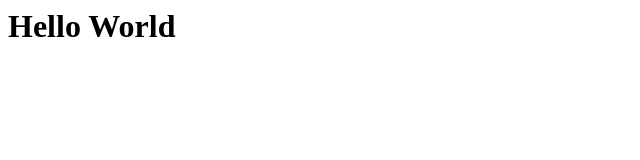
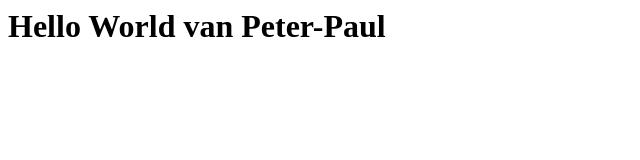
Before and after one commit to ppkurstjens/cicddemo, a plain HTML site: page public-html/index.html in a window 1280 px wide. Shown: the whole page, without its empty margins (0-640 px from the left). Drawn offline with Linux system fonts and the light colour scheme.

Commit message:
Update index.html

```diff
--- a/public-html/index.html
+++ b/public-html/index.html
@@ -1 +1 @@
-<html><body><h1>Hello World</h1></body></html>
+<html><body><h1>Hello World van Peter-Paul</h1></body></html>
```
